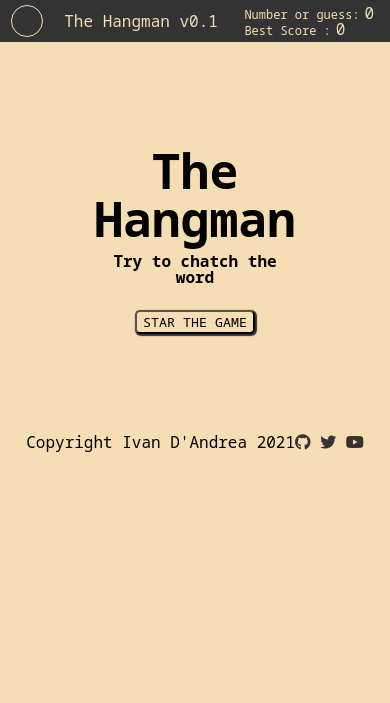
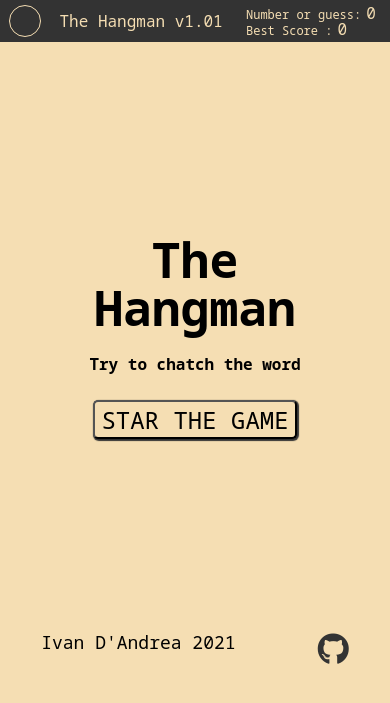
Before and after one commit to IvanDandrea86/hangman, a PHP site: page / in a window 390 px wide. Shown: the top 703 px of the page. Run offline with PHP 8.4, Linux system fonts and the light colour scheme; style sheets or scripts are compiled from the project's sources.

Commit message:
major bug fixed include image size, win condition,score,playagain and responsive sass

```diff
--- a/asset/css/style.css
+++ b/asset/css/style.css
@@ -25,13 +25,13 @@ button {
   font-family: 'Noto Sans Mono', monospace;
 }
 
+#start_button {
+  font-size: 24px;
+}
+
 .letters {
   font-size: 24px;
   margin: 2.5px;
-}
-
-.fab {
-  color: #333;
 }
 
 .top_bar {
@@ -103,8 +103,8 @@ button {
 }
 
 .container #enter_game {
-  padding: 50px;
-  margin: 50px;
+  height: 70vh;
+  width: 80%;
   display: -webkit-box;
   display: -ms-flexbox;
   display: flex;
@@ -112,17 +112,12 @@ button {
   -webkit-box-direction: normal;
       -ms-flex-direction: column;
           flex-direction: column;
+  text-align: center;
 }
 
 .container #enter_game h1,
 .container #enter_game h2 {
-  margin: 5px;
-  text-align: center;
-}
-
-.container #enter_game #back {
-  -ms-flex-item-align: baseline;
-      align-self: baseline;
+  margin-bottom: 0.5em;
 }
 
 .container #main_game {
@@ -135,12 +130,17 @@ button {
 }
 
 .container #main_game #game_end_title {
+  margin: 12px;
   font-size: 36px;
 }
 
-.container #main_game #image_hangman img {
+.container #main_game #image_hangman {
   max-width: 100%;
-  max-height: 80%;
+  max-height: 100%;
+}
+
+.container #main_game #image_hangman #hang {
+  padding: 5px;
 }
 
 .container #main_game #secret_word {
@@ -151,10 +151,12 @@ button {
       -ms-flex-pack: center;
           justify-content: center;
   margin-top: 2em;
+  margin-left: 2em;
+  margin-right: 2em;
 }
 
 .container #main_game #secret_word .sec_word {
-  margin-right: 25px;
+  margin-right: 0.5em;
   border-bottom: 2px solid #333;
   font-size: 32px;
   text-transform: uppercase;
@@ -173,22 +175,24 @@ button {
       flex-wrap: wrap;
 }
 
-.container #footer {
+.container #main_game #nav_container {
+  -webkit-box-pack: justify;
+      -ms-flex-pack: justify;
+          justify-content: space-between;
+}
+
+#footer {
   display: -webkit-box;
   display: -ms-flexbox;
   display: flex;
   -ms-flex-pack: distribute;
       justify-content: space-around;
+  font-size: 18px;
+  text-align: center;
 }
 
-.container #footer #social li {
-  display: inline;
-}
-
-.container footer {
-  clear: both;
-  position: relative;
-  height: 200px;
-  margin-top: -200px;
+#footer .fab {
+  color: #333;
+  font-size: 32px;
 }
 /*# sourceMappingURL=style.css.map */
--- a/asset/sass/style.scss
+++ b/asset/sass/style.scss
@@ -21,13 +21,13 @@ button {
     font-family: 'Noto Sans Mono', monospace;
 }
 
+#start_button {
+    font-size: 24px;
+}
+
 .letters {
     font-size: 24px;
     margin: 2.5px;
-}
-
-.fab {
-    color: $secondary;
 }
 
 .top_bar {
@@ -80,20 +80,19 @@ button {
 .container {
     display: flex;
     justify-content: center;
+    //Enter the game elements
     #enter_game {
-        padding: 50px;
-        margin: 50px;
+        height: 70vh;
+        width: 80%;
         display: flex;
         flex-direction: column;
+        text-align: center;
         h1,
         h2 {
-            margin: 5px;
-            text-align: center;
-        }
-        #back {
-            align-self: baseline;
+            margin-bottom: 0.5em;
         }
     }
+    //Main game elements
     #main_game {
         margin-left: 10px;
         margin-right: 10px;
@@ -102,20 +101,24 @@ button {
         width: 80%;
         display: none;
         #game_end_title {
+            margin: 12px;
             font-size: 36px;
         }
         #image_hangman {
-            img {
-                max-width: 100%;
-                max-height: 80%;
+            max-width: 100%;
+            max-height: 100%;
+            #hang {
+                padding: 5px;
             }
         }
         #secret_word {
             display: flex;
             justify-content: center;
             margin-top: 2em;
+            margin-left: 2em;
+            margin-right: 2em;
             .sec_word {
-                margin-right: 25px;
+                margin-right: 0.5em;
                 border-bottom: 2px solid $secondary;
                 font-size: 32px;
                 text-transform: uppercase;
@@ -128,20 +131,21 @@ button {
             justify-content: center;
             flex-wrap: wrap;
         }
-    }
-    #footer {
-        display: flex;
-        justify-content: space-around;
-        #social {
-            li {
-                display: inline;
-            }
+        #nav_container {
+            justify-content: space-between;
+            #back {}
+            #again {}
         }
     }
-    footer {
-        clear: both;
-        position: relative;
-        height: 200px;
-        margin-top: -200px;
+}
+
+#footer {
+    display: flex;
+    justify-content: space-around;
+    font-size: 18px;
+    text-align: center;
+    .fab {
+        color: $secondary;
+        font-size: 32px;
     }
 }
--- a/index.html
+++ b/index.html
@@ -5,7 +5,7 @@
     <meta charset="UTF-8">
     <meta http-equiv="X-UA-Compatible" content="IE=edge">
     <meta name="viewport" content="width=device-width, initial-scale=1.0">
-    <title>Hangman v0.1 - The Game</title>
+    <title>Hangman v1.01 - The Game</title>
     <link rel="stylesheet" href="./asset/css/style.css">
     <link rel="stylesheet" href="./asset/css/reset.css">
     <link rel="stylesheet" href="https://use.fontawesome.com/releases/v5.15.4/css/all.css" integrity="sha384-DyZ88mC6Up2uqS4h/KRgHuoeGwBcD4Ng9SiP4dIRy0EXTlnuz47vAwmeGwVChigm" crossorigin="anonymous">
@@ -20,7 +20,7 @@
                     <a href="#"></a>
                 </div>
 
-                <p id="game_title">The Hangman v0.1</p>
+                <p id="game_title">The Hangman v1.01</p>
                 <div class="score_container">
                     <div id="try">
                         <p>Number or guess: </p><span id="try_result">0</span>
@@ -43,34 +43,30 @@
                 <h2></h2>
             </div>
             <div class="container" id="image_hangman">
-
             </div>
             <div class="container" id="secret_word">
-
             </div>
             <div class="container" id="keybord"></div>
-            <button id="back">Reset</button>
+            <div class="container" id="nav_container">
+                <button id="back">Exit</button>
+                <button id="again">Again</button>
+            </div>
+
         </div>
 
 
     </section>
 
-    <footer class="container ">
-        <div id="footer">
-            <div id="contact">
-                <p>Copyright Ivan D'Andrea 2021</p>
-            </div>
-            <div id="social">
-                <ul>
-                    <li><a href="#" target="_blank" rel="noopener noreferrer"><i class="fab fa-github"></a></i>
-                    </li>
-                    <li><a href="#" target="_blank" rel="noopener noreferrer"><i class="fab fa-twitter"></a></i>
-                    </li>
-                    <li><a href="#" target="_blank" rel="noopener noreferrer"><i class="fab fa-youtube"></a></i>
-                    </li>
-                </ul>
-            </div>
-        </div>
+    <footer class="container " id="footer">
+
+
+        <p>Ivan D'Andrea 2021</p>
+
+
+
+        <a href="https://github.com/IvanDandrea86" target="_blank"><i class="fab fa-github"></i></a>
+
+
     </footer>
 
     <script src="./asset/js/script.js"></script>
```
Also changed, not shown: asset/js/script.js (+45 -10 lines), asset/img/hmframes/hang_1.png, asset/img/hmframes/hang_3.png, asset/img/hmframes/hang_4.png, asset/img/hmframes/hang_5.png, asset/img/hmframes/hang_6.png, 1 other file.
